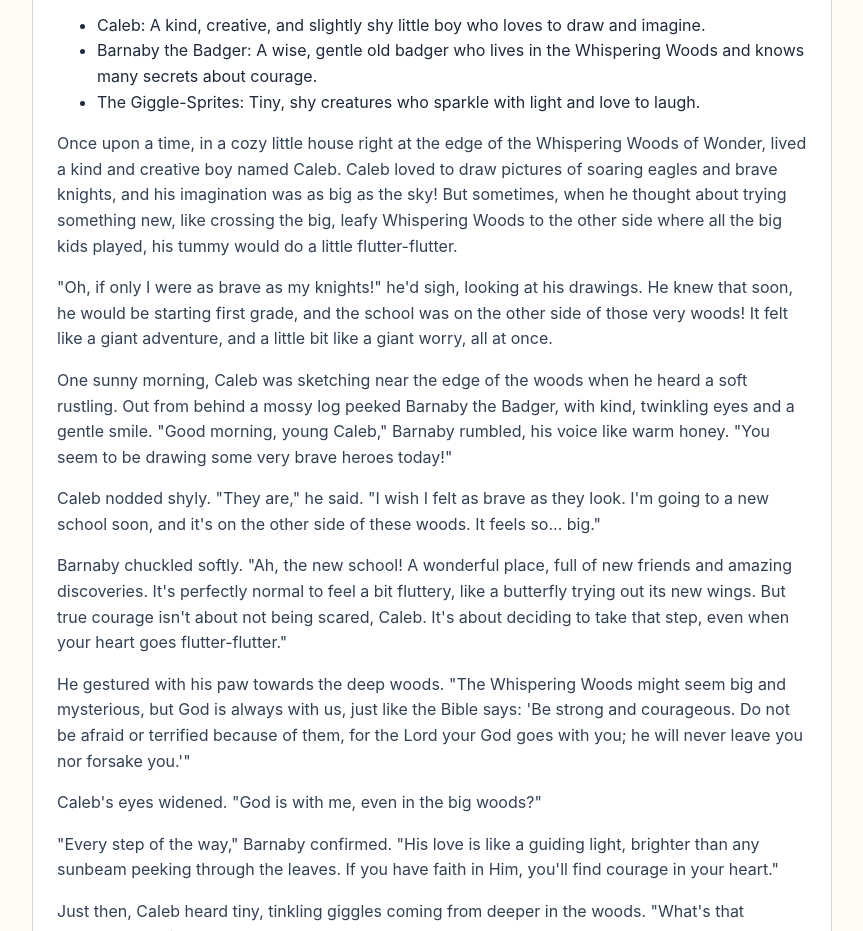
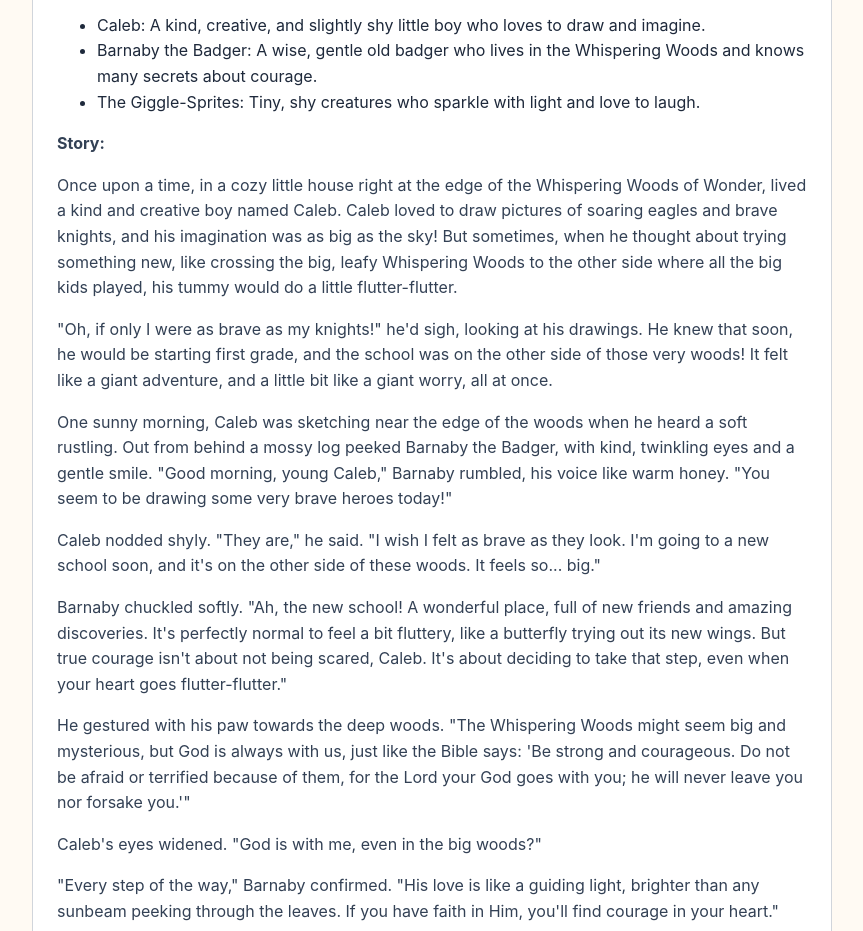
Before and after one commit to drs-az/Storylight, a plain HTML site: page index.html in a window 1280 px wide. Shown: the part 900-1831 px from the top of the page, without its empty margins (208-1071 px from the left). Drawn offline with Linux system fonts and the light colour scheme.

Commit message:
Update index.html

```diff
--- a/index.html
+++ b/index.html
@@ -149,6 +149,7 @@
           <li>Barnaby the Badger: A wise, gentle old badger who lives in the Whispering Woods and knows many secrets about courage.</li>
           <li>The Giggle-Sprites: Tiny, shy creatures who sparkle with light and love to laugh.</li>
         </ul>
+        <p><strong>Story:</strong></p>
         <p>Once upon a time, in a cozy little house right at the edge of the Whispering Woods of Wonder, lived a kind and creative boy named Caleb. Caleb loved to draw pictures of soaring eagles and brave knights, and his imagination was as big as the sky! But sometimes, when he thought about trying something new, like crossing the big, leafy Whispering Woods to the other side where all the big kids played, his tummy would do a little flutter-flutter.</p>
 
 <p>"Oh, if only I were as brave as my knights!" he'd sigh, looking at his drawings. He knew that soon, he would be starting first grade, and the school was on the other side of those very woods! It felt like a giant adventure, and a little bit like a giant worry, all at once.</p>
```
